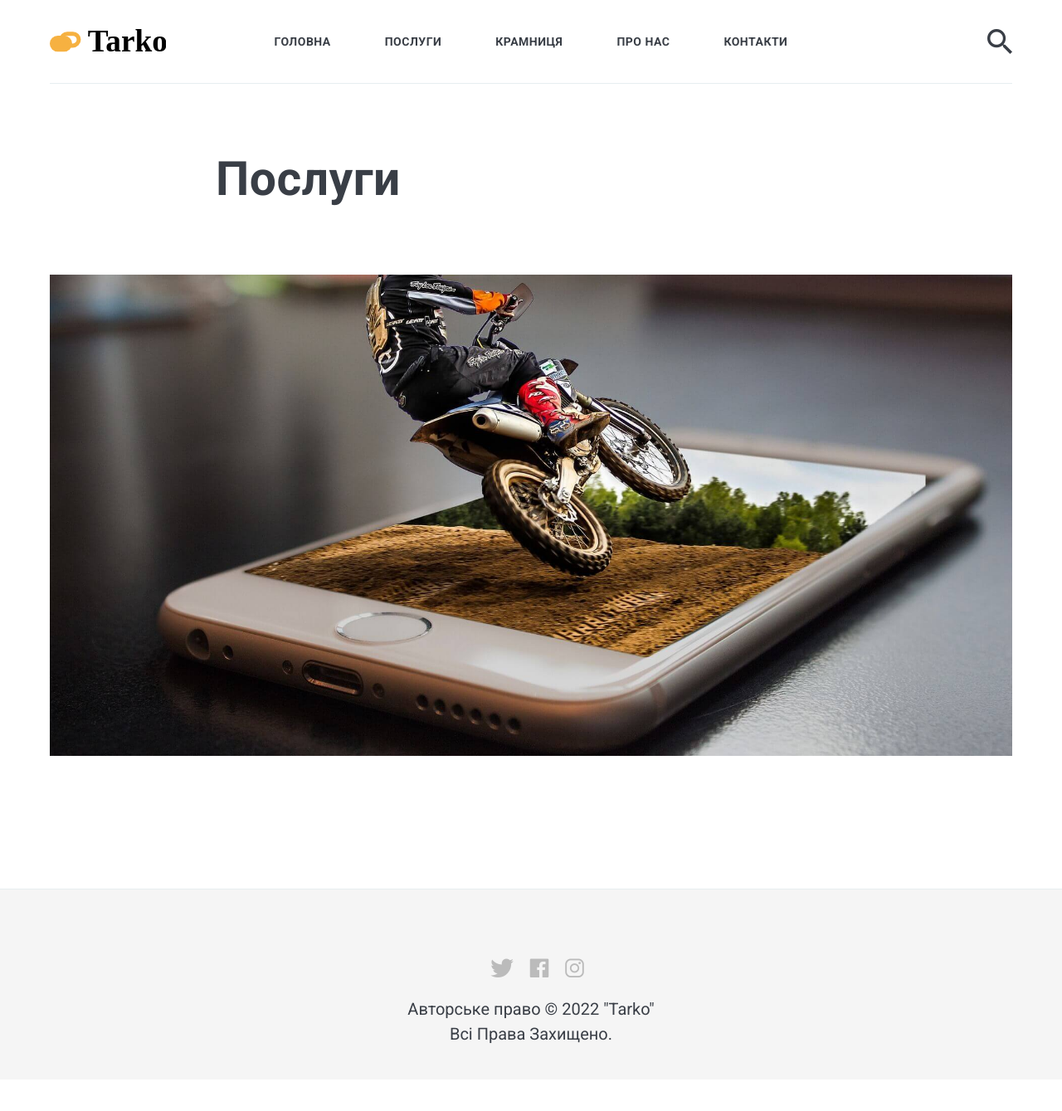
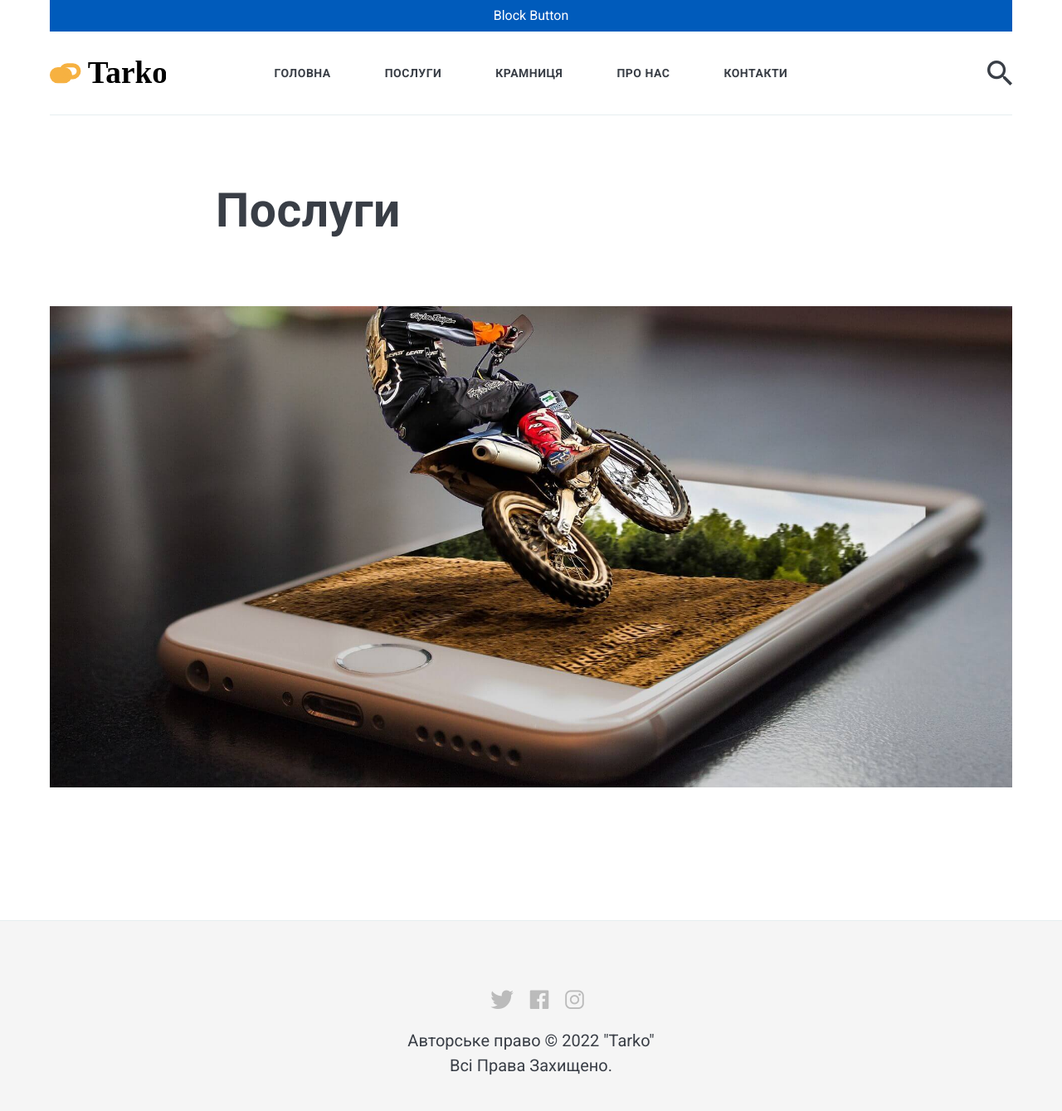
Before and after one commit to itarko/itarko.github.io, a Jekyll site: the page built from _pages/01-posluhy.md, in a window 1280 px wide. Shown: the whole page at 83% size. Built offline with Jekyll 4.4.1, drawn with Linux system fonts in a browser that asks for light colours; nearby versions of some CDN libraries; before the commit the page ends 1301 px from its top, so only the background shows below that.

Commit message:
Update header.html

```diff
--- a/_includes/header.html
+++ b/_includes/header.html
@@ -1,6 +1,32 @@
 <div class="container">
   <div class="row">
     <div class="col col-12">
+
+<!-- begin Connecting the Top button -->
+<style>
+.block {
+    display: block;
+    width: 100%;
+    border: none;
+    background-color: #005BBB;
+    color: white;
+    padding: 10px 28px;
+    font-size: 16px;
+    cursor: pointer;
+    text-align: center;
+}
+
+.block:hover {
+    background-color: #ddd;
+    color: black;
+}
+</style>
+
+<body>
+<button class="block">Block Button</button>
+</body>
+<!-- begin Connecting the Top button -->
+
       <!-- begin header -->
       <header class="header">
 
```
